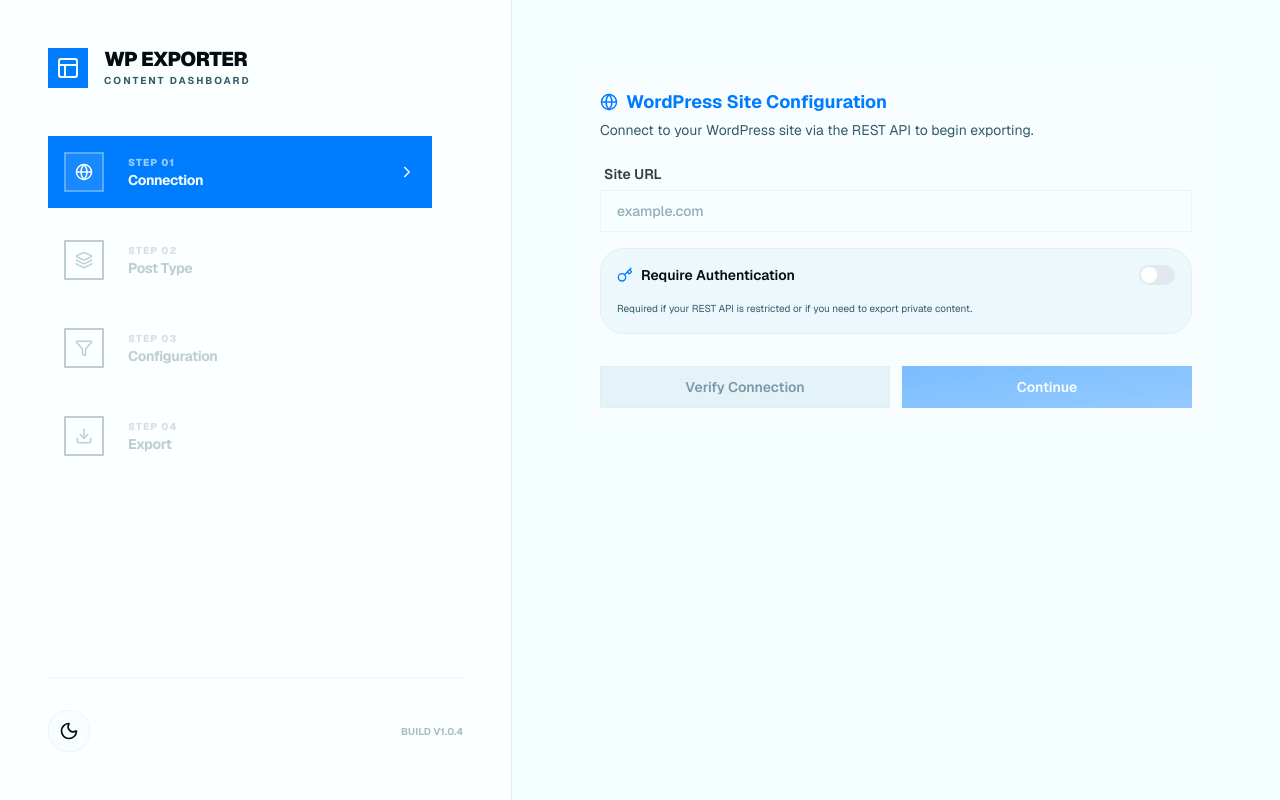
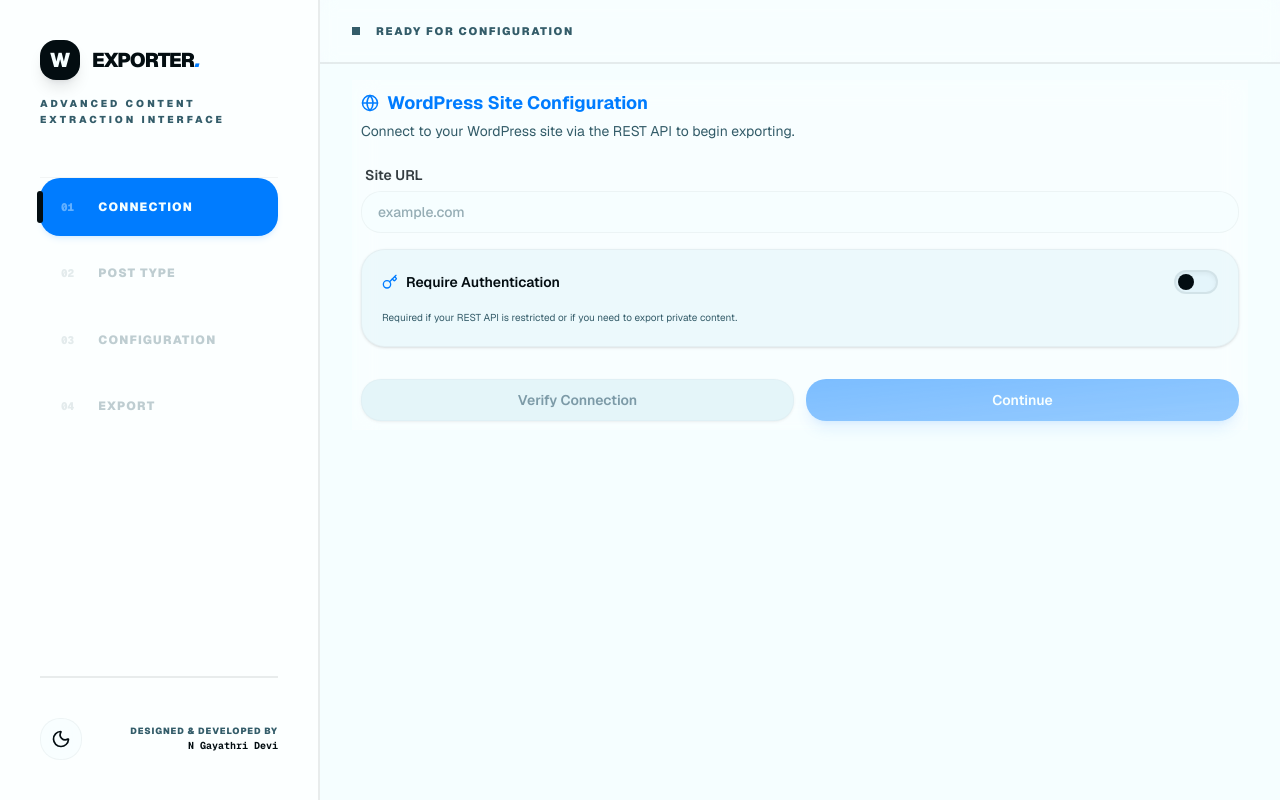
Before and after one commit to gayathri1462/wp-content-exporter-web, a Next.js app: page / in a window 1280 px wide. Built offline with nearby package versions, Linux system fonts and the light colour scheme.

Commit message:
feat: added concurrent fetching

```diff
--- a/src/app/page.tsx
+++ b/src/app/page.tsx
@@ -72,27 +72,27 @@
   const statusStyle = getStatusStyle();
 
   return (
-    <div className="min-h-screen flex flex-col lg:flex-row bg-background selection:bg-primary/30 font-sans">
-      {/* Left Sidebar - 40% Width */}
-      <aside className="lg:w-[40%] bg-card border-r border-border min-h-[300px] lg:min-h-screen p-8 lg:p-12 flex flex-col justify-between">
+    <div className="min-h-screen flex flex-col lg:flex-row bg-background selection:bg-primary/30 font-sans antialiased text-foreground">
+      {/* Left Sidebar - Refined Ratio (Fixed width for better balance) */}
+      <aside className="lg:w-[300px] xl:w-[320px] bg-card border-r-2 border-border min-h-[300px] lg:min-h-screen p-8 xl:p-10 flex flex-col justify-between shrink-0">
         <div className="space-y-12">
-          {/* Header */}
-          <header className="flex items-center gap-4 animate-in fade-in slide-in-from-left-4 duration-700">
-            <div className="flex items-center justify-center p-2 bg-primary text-primary-foreground">
-              <Layout size={24} />
+          {/* Header - Designer Polish */}
+          <header className="flex flex-col gap-4 animate-in fade-in slide-in-from-left-4 duration-700">
+            <div className="flex items-center gap-3">
+              <div className="w-10 h-10 flex items-center justify-center bg-foreground text-background font-black text-xl rounded-lg shadow-lg shadow-foreground/10">
+                W
               </div>
-            <div>
-              <h1 className="text-xl font-black tracking-tight leading-none uppercase">
-                WP Exporter
+              <h1 className="text-xl font-black tracking-tighter uppercase leading-none">
+                Exporter<span className="text-primary italic">.</span>
               </h1>
-              <p className="text-[10px] font-bold text-muted-foreground uppercase tracking-[0.2em] mt-1">
-                Content Dashboard
+            </div>
+            <p className="text-[10px] font-black text-muted-foreground uppercase tracking-[0.3em] leading-relaxed max-w-[200px]">
+              Advanced Content Extraction Interface
             </p>
-            </div>
           </header>
 
-          {/* Nav Stepper */}
-          <nav className="space-y-4 max-w-sm">
+          {/* Nav Stepper - Swiss Style */}
+          <nav className="space-y-0 border-t border-border/50">
             {STEPS.map((s, idx) => {
               const Icon = s.icon;
               const isActive = s.id === step;
@@ -107,24 +107,23 @@
                     setStep(s.id);
                     setStatus("");
                   }}
-                  className={`w-full flex items-center gap-6 p-4 transition-all relative group text-left ${isActive
-                      ? "bg-primary text-primary-foreground"
+                  className={`w-full flex items-center gap-6 p-5 transition-all mb-2 text-left group relative rounded-xl border border-transparent  ${isActive
+                    ? "bg-primary text-primary-foreground shadow-md shadow-primary/10 border-primary cursor-pointer"
                     : isCompleted
-                        ? "text-primary hover:bg-primary/5"
+                      ? "text-primary hover:bg-primary/5 cursor-pointer"
                       : "text-muted-foreground opacity-30 cursor-not-allowed"
                     }`}
                 >
-                  <div className={`shrink-0 w-10 h-10 flex items-center justify-center border-2 transition-colors ${isActive ? "border-primary-foreground/30 bg-primary-foreground/10" : "border-current"
-                    }`}>
-                    {isCompleted ? <CheckCircle2 size={18} /> : <Icon size={18} />}
+                  {isActive && (
+                    <div className="absolute -left-1 top-3 bottom-3 w-1.5 bg-foreground rounded-full z-10" />
+                  )}
+                  <span className="text-[11px] font-mono font-black opacity-40">0{idx + 1}</span>
+                  <div className="flex flex-col">
+                    <span className="text-xs font-black uppercase tracking-widest">{s.label}</span>
                   </div>
-                  <div className="flex flex-col">
-                    <span className="text-[10px] uppercase font-black tracking-widest opacity-60">Step 0{idx + 1}</span>
-                    <span className="text-sm font-bold tracking-tight">{s.label}</span>
-                  </div>
-                  {isActive && (
+                  {isCompleted && (
                     <div className="ml-auto">
-                      <ChevronRight size={18} className="animate-in slide-in-from-left-2" />
+                      <CheckCircle2 size={16} />
                     </div>
                   )}
                 </button>
@@ -134,34 +133,43 @@
         </div>
 
         {/* Footer info in sidebar */}
-        <div className="mt-12 flex items-center justify-between pt-8 border-t border-border/50 animate-in fade-in duration-1000">
+        <div className="mt-12 flex items-center justify-between pt-10 border-t-2 border-border animate-in fade-in duration-1000">
           <ThemeToggle />
-          <p className="text-[10px] font-bold text-muted-foreground uppercase opacity-40">Build v1.0.4</p>
+          <div className="text-right">
+            <p className="text-[9px] font-black text-muted-foreground uppercase tracking-widest">Designed & Developed By</p>
+            <p className="text-[10px] font-mono font-bold">N Gayathri Devi</p>
+          </div>
         </div>
       </aside>
 
-      {/* Right Content - 60% Width */}
-      <main className="flex-1 min-h-screen flex flex-col bg-background relative overflow-y-auto">
-        {/* Animated Background Glow */}
-        <div className="absolute top-0 right-0 w-[500px] h-[500px] bg-primary/5 blur-[120px] -z-10 animate-pulse-slow" />
-
-        {/* Status Header - Dynamic Contextual Colors */}
-        {status && (
-          <div className={`w-full p-4 border-b animate-in slide-in-from-top duration-300 flex items-center gap-3 font-bold text-xs uppercase tracking-wider ${statusStyle}`}>
-            {status.toLowerCase().includes("fetching") ? <Loader2 size={16} className="animate-spin" /> : status.toLowerCase().includes("error") ? <AlertCircle size={16} /> : <CheckCircle2 size={16} />}
-            <span>{status}</span>
+      {/* Right Content - Full Focus Area */}
+      <main className="flex-1 h-screen flex flex-col bg-background relative overflow-hidden">
+        {/* Status Header - Designer Header Pattern */}
+        <div className="h-16 shrink-0 relative flex items-center px-8 border-b-2 border-border bg-card/30 backdrop-blur-sm z-20">
+          {status ? (
+            <div className={`absolute inset-0 px-8 flex items-center gap-4 animate-in slide-in-from-top-4 duration-300 ${statusStyle} font-black text-[11px] uppercase tracking-[0.15em]`}>
+              {status.toLowerCase().includes("fetching") ? <Loader2 size={14} className="animate-spin" /> : status.toLowerCase().includes("error") ? <AlertCircle size={14} /> : <CheckCircle2 size={14} />}
+              <span className="border-l border-current pl-4">{status}</span>
+            </div>
+          ) : (
+            <div className="flex items-center gap-4 text-muted-foreground font-black text-[11px] uppercase tracking-[0.15em]">
+              <div className="w-2 h-2 bg-muted-foreground" />
+              <span>Ready for Configuration</span>
             </div>
           )}
+        </div>
 
-        <div className="p-8 lg:p-16 max-w-4xl w-full mx-auto">
+        {/* Content Area with strict padding */}
+        <div className="flex-1 p-2 lg:p-4 xl:p-4 w-full overflow-y-auto custom-scrollbar">
+          <div className="max-w-4xl mx-auto">
             {step === "site" && (
-            <div className="animate-in fade-in duration-500">
+              <div className="animate-in fade-in slide-in-from-bottom-2 duration-500">
                 <SiteConfigForm onSubmit={handleSiteConfig} />
               </div>
             )}
 
             {step === "postType" && (
-            <div className="animate-in fade-in duration-500">
+              <div className="animate-in fade-in slide-in-from-bottom-2 duration-500">
                 <PostTypeSelector
                   endpoint={endpoint}
                   token={token}
@@ -171,34 +179,37 @@
             )}
 
             {step === "fields" && (
-            <div className="animate-in fade-in duration-500">
+              <div className="animate-in fade-in slide-in-from-bottom-2 duration-500">
                 <FieldSelector fields={fields} sampleData={sampleData} onSelect={handleFieldsSelect} />
               </div>
             )}
 
             {step === "export" && (
-            <div className="animate-in fade-in duration-500 flex flex-col items-center text-center space-y-12 py-12">
-              <div className="p-10 bg-primary/5 border border-primary/20 relative group">
-                <FileBox size={80} className="text-primary group-hover:scale-110 transition-transform duration-500" />
-                <div className="absolute -inset-1 bg-primary/20 blur opacity-30 -z-10 group-hover:opacity-50 transition-opacity" />
+              <div className="animate-in fade-in slide-in-from-bottom-2 duration-500 flex flex-col items-start text-left space-y-12">
+                <div className="w-24 h-24 bg-primary flex items-center justify-center rounded-[2.5rem] shadow-2xl shadow-primary/30">
+                  <FileBox size={40} className="text-primary-foreground" />
                 </div>
-              <div className="space-y-4 max-w-md">
-                <h2 className="text-4xl font-black uppercase tracking-tighter italic">Export Ready</h2>
-                <p className="text-muted-foreground font-medium text-sm leading-relaxed">
-                  The data for <span className="text-primary font-bold underline decoration-wavy underline-offset-4">{postType}</span> has been processed. Download the CSV below to proceed.
+                <div className="space-y-6">
+                  <h2 className="text-6xl font-black uppercase tracking-tighter leading-none italic">
+                    Ready<br />To Export<span className="text-primary text-8xl">.</span>
+                  </h2>
+                  <p className="text-muted-foreground font-medium text-lg leading-relaxed max-w-xl">
+                    The requested data for <span className="text-foreground font-black underline decoration-4 decoration-primary underline-offset-8 uppercase">{postType}</span> has been processed and is ready for local archiving.
                   </p>
                 </div>
-              <div className="w-full max-w-xs pt-4">
+                <div className="w-full max-w-md pt-4">
                   <ExportButton endpoint={endpoint} postType={postType} fields={fields} token={token} />
                 </div>
                 <button
                   onClick={() => setStep("fields")}
-                className="text-[10px] font-black uppercase tracking-widest text-muted-foreground hover:text-primary transition-colors border-b-2 border-transparent hover:border-primary pb-1"
+                  className="group flex items-center gap-3 text-[11px] font-black uppercase tracking-[0.2em] text-muted-foreground hover:text-foreground transition-all cursor-pointer"
                 >
-                ← Back to configuration
+                  <span className="group-hover:-translate-x-1 transition-transform">←</span>
+                  <span className="border-b-2 border-transparent group-hover:border-foreground pb-0.5">Edit Configuration</span>
                 </button>
               </div>
             )}
+          </div>
         </div>
       </main>
     </div>
--- a/src/components/SiteConfigForm.tsx
+++ b/src/components/SiteConfigForm.tsx
@@ -95,7 +95,7 @@
             className="font-medium"
           />
 
-          <div className="p-4 rounded-2xl bg-secondary/30 border border-border/50 space-y-4">
+          <div className="p-5 rounded-2xl bg-secondary/30 border border-border/50 space-y-4 shadow-sm">
             <div className="flex items-center justify-between">
               <div className="flex items-center gap-2 text-sm font-semibold">
                 <Key size={16} className="text-primary" />
@@ -128,7 +128,7 @@
         )}
 
         {connectionOk && (
-          <div className="flex items-center gap-2 p-3 bg-green-500/10 border border-green-500/20 text-green-600 text-sm animate-in zoom-in-95">
+          <div className="flex items-center gap-2 p-3 rounded-xl bg-green-500/10 border border-green-500/20 text-green-600 text-sm animate-in zoom-in-95 shadow-sm shadow-green-500/5">
             <CheckCircle2 size={16} />
             <p className="font-semibold">Connection verified successfully!</p>
           </div>
--- a/src/components/ui/Button.tsx
+++ b/src/components/ui/Button.tsx
@@ -4,11 +4,11 @@
 type Props = React.ButtonHTMLAttributes<HTMLButtonElement> & { variant?: "primary" | "secondary" | "success" };
 
 export default function Button({ variant = "secondary", className = "", ...props }: Props) {
-  const base = "inline-flex items-center justify-center px-6 py-2.5 text-sm font-semibold transition-all duration-200 active:scale-[0.98] disabled:opacity-50 disabled:active:scale-100 cursor-pointer disabled:cursor-not-allowed";
+  const base = "inline-flex items-center justify-center rounded-xl px-6 py-2.5 text-sm font-semibold transition-all duration-200 active:scale-[0.98] disabled:opacity-50 disabled:active:scale-100 cursor-pointer disabled:cursor-not-allowed";
   const variants: Record<string, string> = {
-    primary: "btn-gradient text-primary-foreground",
-    secondary: "bg-secondary text-secondary-foreground hover:bg-secondary/80 border border-border/50",
-    success: "bg-green-600 text-white hover:bg-green-700",
+    primary: "btn-gradient text-primary-foreground shadow-lg shadow-primary/20",
+    secondary: "bg-secondary text-secondary-foreground hover:bg-secondary/80 border border-border/50 shadow-sm hover:shadow",
+    success: "bg-green-600 text-white hover:bg-green-700 shadow-lg shadow-green-600/20",
   };
   return <button className={`${base} ${variants[variant]} ${className}`} {...props} />;
 }
--- a/src/components/ui/Card.tsx
+++ b/src/components/ui/Card.tsx
@@ -5,7 +5,7 @@
 
 export default function Card({ className = "", children, ...props }: Props) {
   return (
-    <div className={`p-6 bg-card/50 ${className}`} {...props}>
+    <div className={`p-2 glass bg-card/50 ${className}`} {...props}>
       {children}
     </div>
   );
--- a/src/components/ui/Input.tsx
+++ b/src/components/ui/Input.tsx
@@ -8,7 +8,7 @@
     <div className="w-full space-y-1.5">
       {label && <label className="block text-sm font-semibold text-foreground/80 ml-1">{label}</label>}
       <input
-        className={`w-full border border-border/50 bg-background/50 px-4 py-2.5 text-sm transition-all focus:outline-none focus:ring-2 focus:ring-primary/20 focus:border-primary/50 placeholder:text-muted-foreground/50 ${className}`}
+        className={`w-full rounded-xl border border-border/50 bg-background/50 px-4 py-2.5 text-sm transition-all focus:outline-none focus:ring-2 focus:ring-primary/20 focus:border-primary/50 placeholder:text-muted-foreground/50 ${className}`}
         {...props}
       />
     </div>
--- a/src/components/ui/Switch.tsx
+++ b/src/components/ui/Switch.tsx
@@ -9,15 +9,15 @@
 
 export default function Switch({ checked, onChange, label }: Props) {
   return (
-    <label className="inline-flex items-center space-x-2">
+    <label className="inline-flex items-center space-x-2 cursor-pointer group">
       <input
         type="checkbox"
         role="switch"
         checked={checked}
         onChange={(e) => onChange(e.target.checked)}
-        className="h-5 w-9 rounded-full appearance-none bg-slate-200 checked:bg-sky-600 relative after:absolute after:top-0.5 after:left-0.5 after:h-4 after:w-4 after:rounded-full after:bg-white after:transition-all checked:after:translate-x-4"
+        className="h-6 w-11 appearance-none rounded-full bg-muted border-2 border-border checked:bg-primary checked:border-primary relative transition-colors duration-200 after:absolute after:top-0.5 after:left-0.5 after:h-4 after:w-4 after:rounded-full after:bg-foreground after:transition-all checked:after:translate-x-5 checked:after:bg-primary-foreground shadow-inner cursor-pointer"
       />
-      {label && <span className="text-sm text-slate-700">{label}</span>}
+      {label && <span className="text-[11px] font-black uppercase tracking-widest text-muted-foreground group-hover:text-foreground transition-colors">{label}</span>}
     </label>
   );
 }
```
Also changed, not shown: src/components/FieldSelector.tsx (+36 -31 lines), src/components/PostTypeSelector.tsx (+14 -17 lines), src/components/ui/CustomSelect.tsx (added, +82 -0 lines). Lines whose indentation alone changed are shown as unchanged.
